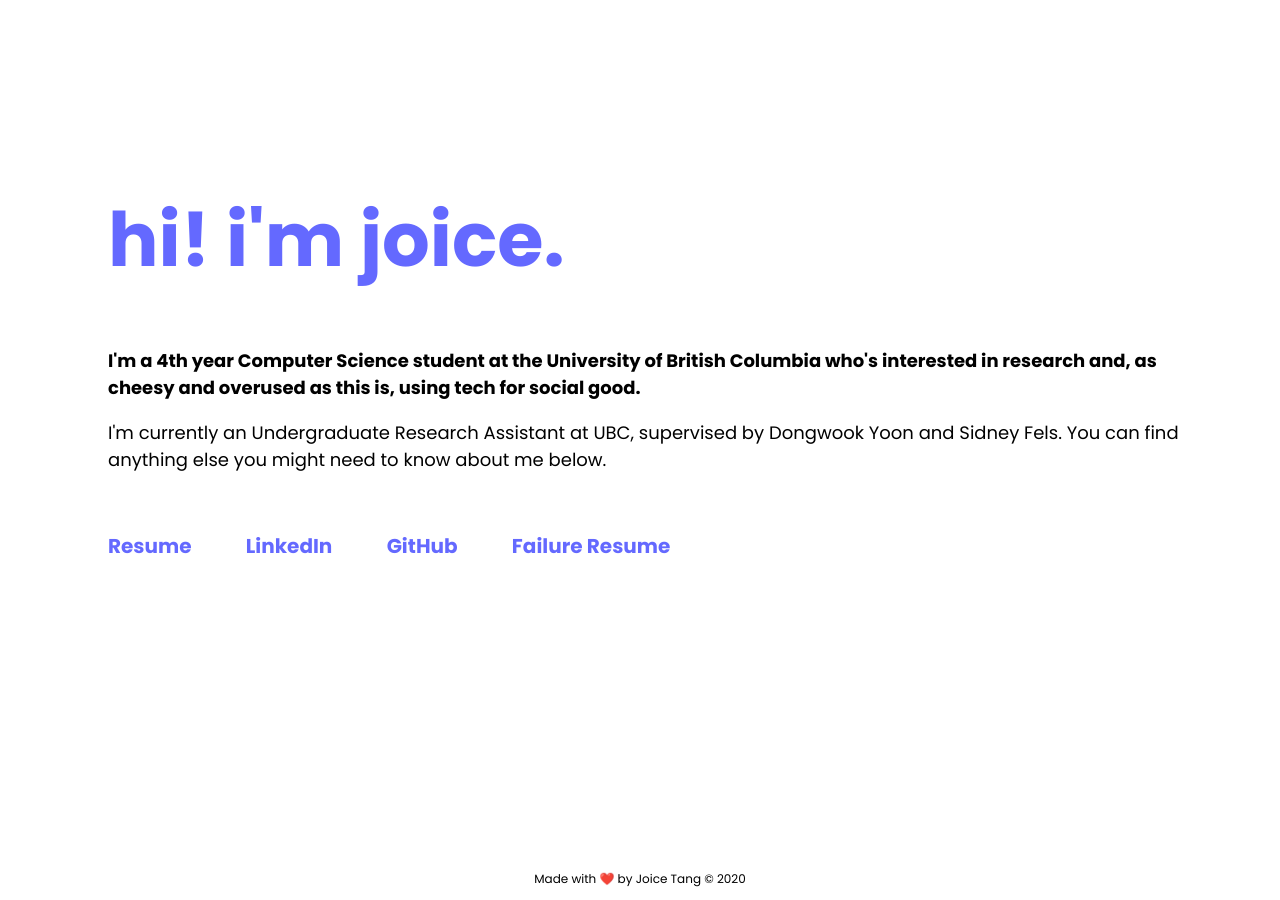
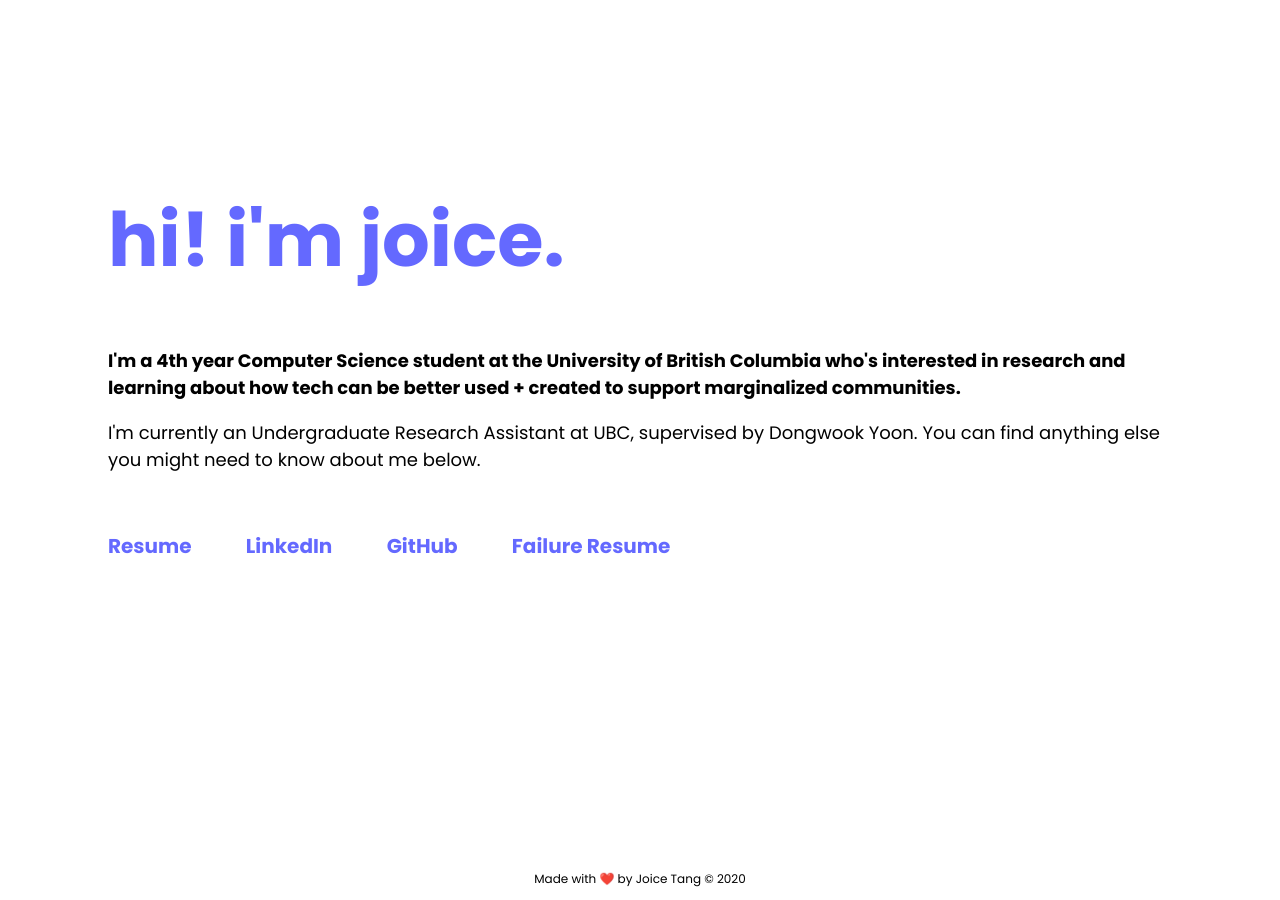
Before and after one commit to joitng/joitng.github.io, a Jekyll site: the page built from index.html, in a window 1280 px wide. Built offline with Jekyll 4.4.1, drawn with Linux system fonts in a browser that asks for light colours.

Commit message:
changed words

```diff
--- a/index.html
+++ b/index.html
@@ -7,8 +7,8 @@ title: Joice Tang 🌻
         <h1>
             hi! i'm joice.
         </h1>
-        <h4>I'm a 4th year Computer Science student at the University of British Columbia who's interested in research and, as cheesy and overused as this is, using tech for social good.</h4>
-        <p>I'm currently an Undergraduate Research Assistant at UBC, supervised by Dongwook Yoon and Sidney Fels. You can find anything else you might need to know about me below.</p>
+        <h4>I'm a 4th year Computer Science student at the University of British Columbia who's interested in research and learning about how tech can be better used + created to support marginalized communities.</h4>
+        <p>I'm currently an Undergraduate Research Assistant at UBC, supervised by Dongwook Yoon. You can find anything else you might need to know about me below.</p>
     </div>
 
     <div id="links">
```
